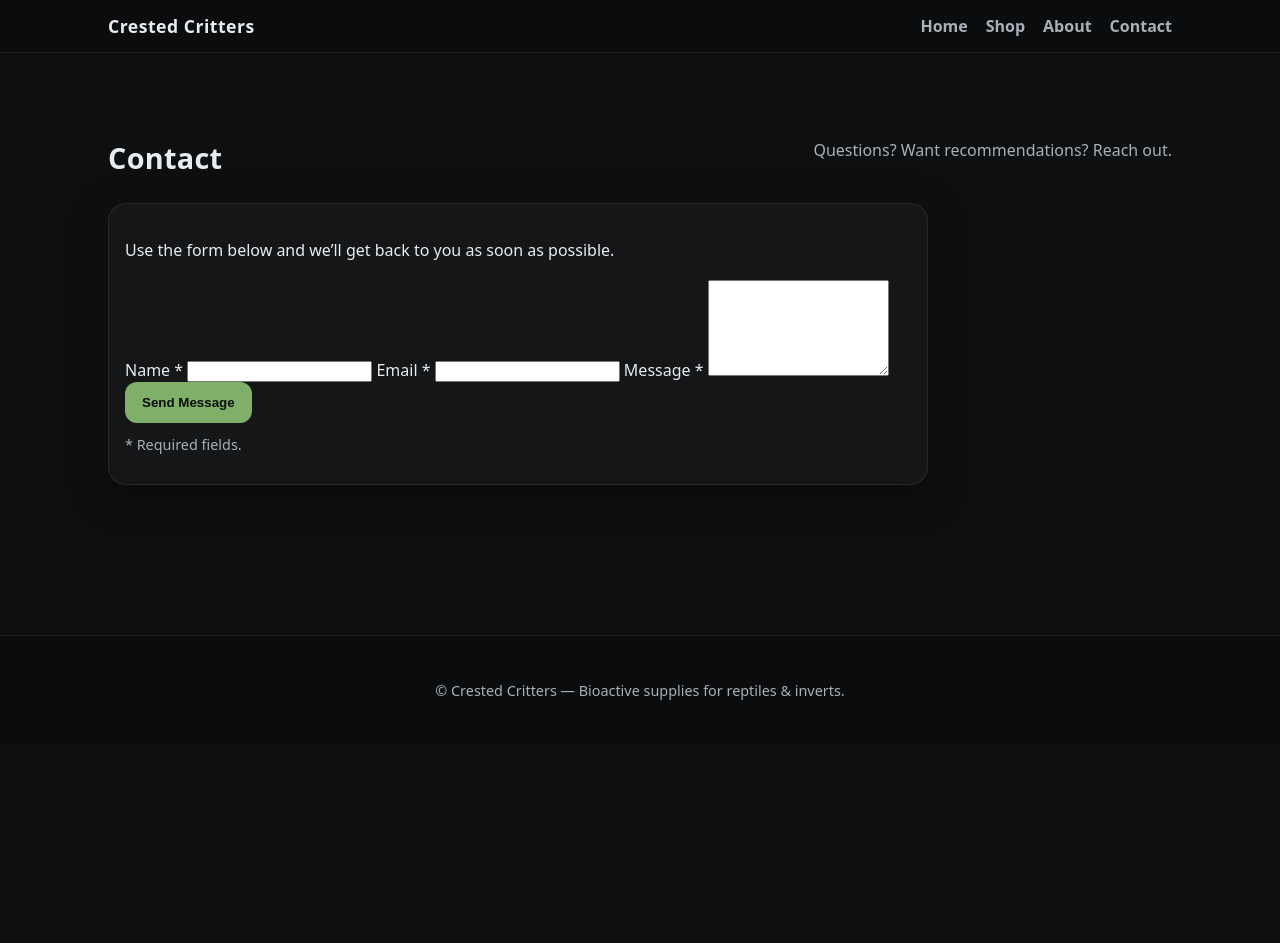
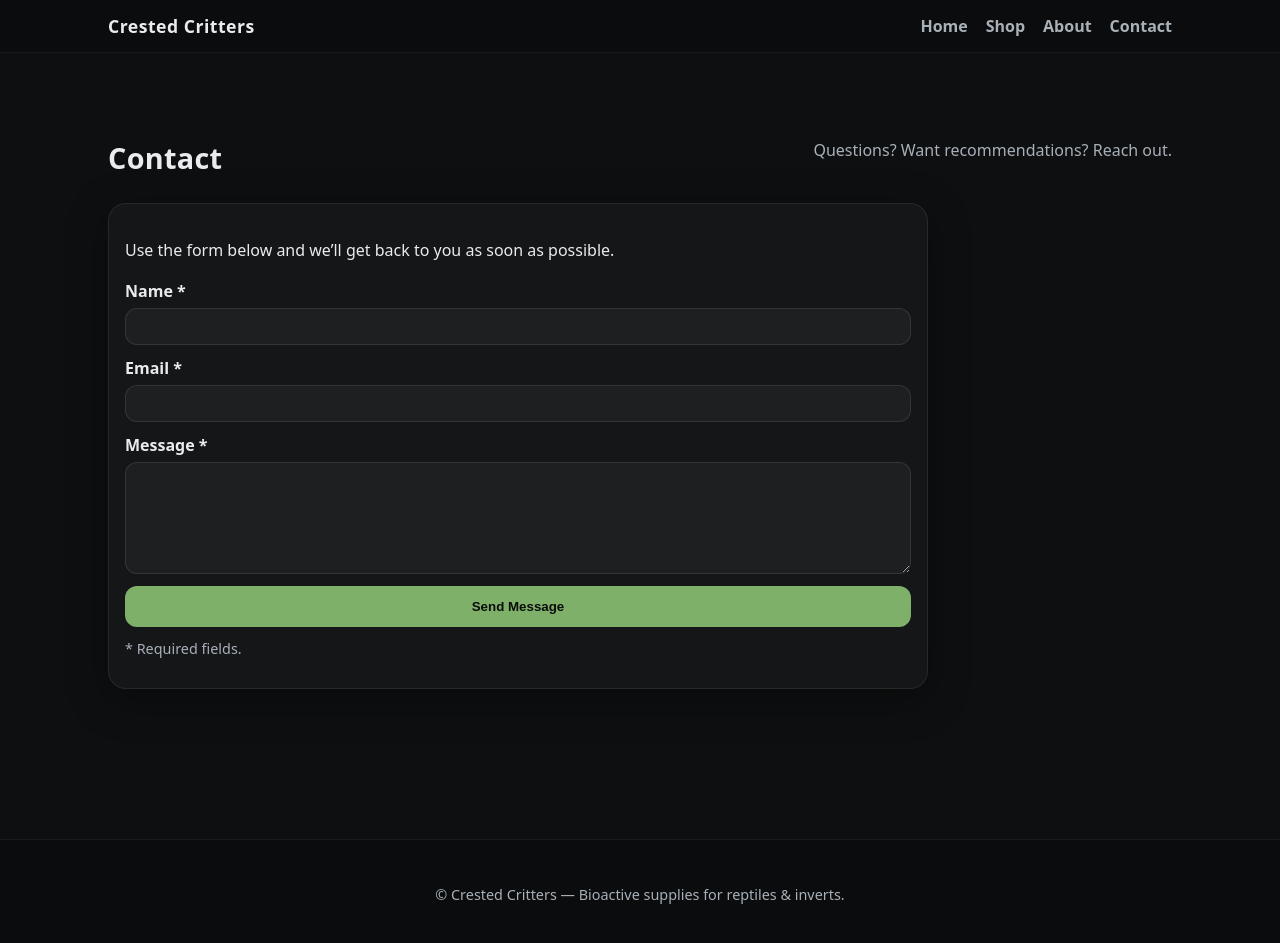
Before and after one commit to coxusw/CrestedCritters, a Jekyll site: the page built from contact/index.md, in a window 1280 px wide and 948 px high. Shown: the top 943 px of the window. Built offline with Jekyll 4.4.1, drawn with Linux system fonts in a browser that asks for light colours.

Commit message:
Update style.css

```diff
--- a/assets/css/style.css
+++ b/assets/css/style.css
@@ -306,3 +306,30 @@ img{max-width:100%;display:block}
   /* Make space so content isn't hidden under buybar */
   body{padding-bottom: 92px;}
 }
+.cc-form{
+  display:grid;
+  gap:12px;
+}
+
+.cc-form label{
+  display:grid;
+  gap:6px;
+  font-weight:900;
+  color: var(--text);
+}
+
+.cc-form input,
+.cc-form textarea{
+  background: rgba(255,255,255,0.04);
+  border: 1px solid rgba(255,255,255,0.10);
+  color: var(--text);
+  border-radius: 12px;
+  padding: 10px 12px;
+  font-weight: 700;
+  outline: none;
+}
+
+.cc-form input:focus,
+.cc-form textarea:focus{
+  border-color: rgba(127,176,105,0.45);
+}
```
